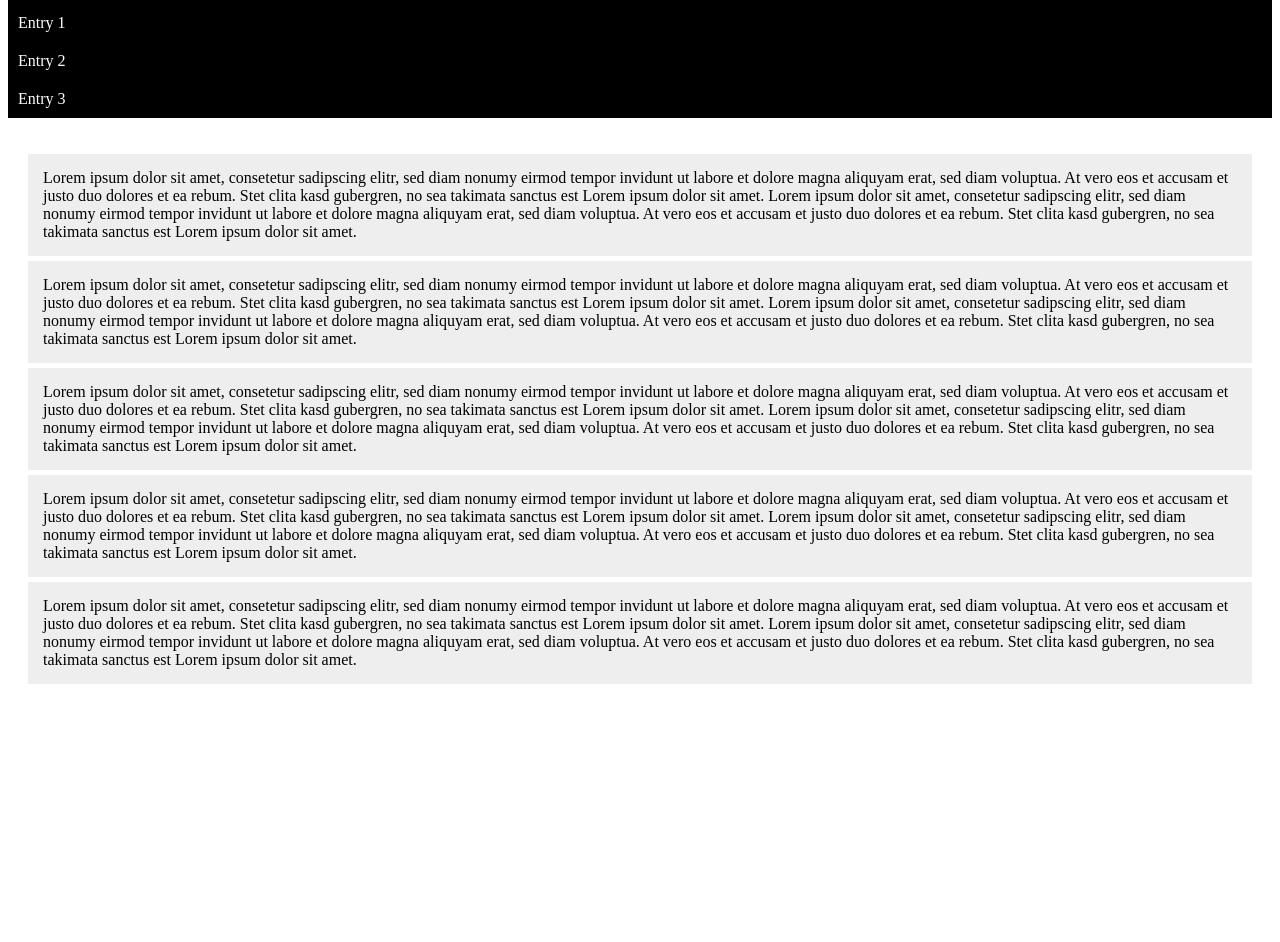
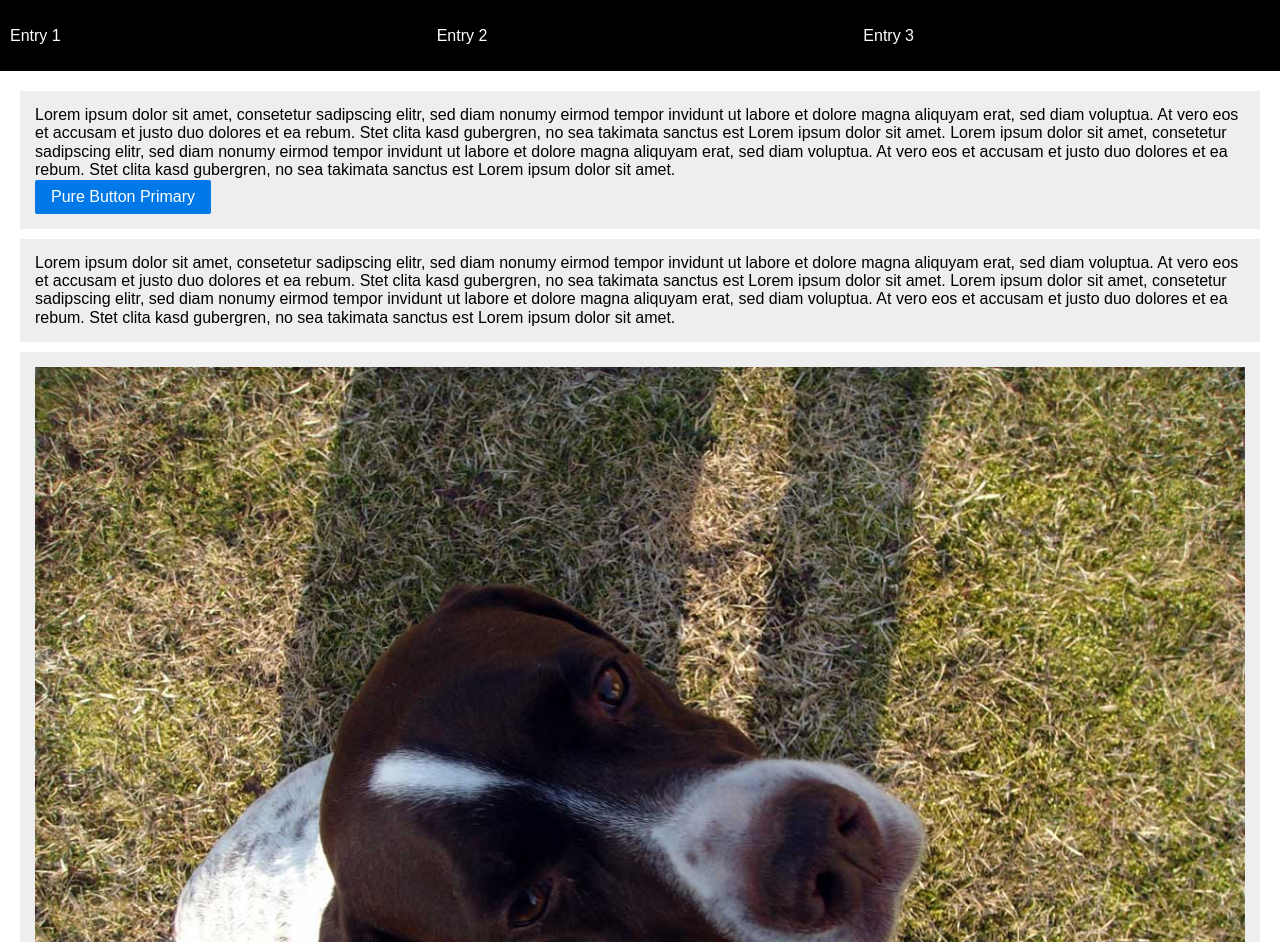
Before and after one commit to DcsAxelWallau/minimal-css-frameworks, a website: page frameworks/pure/index.html in a window 1280 px wide. Shown: the part 83-1025 px from the top of the page. Before the commit the page ends 820 px from the top, so only its background shows below. Drawn offline with nearby package versions, Linux system fonts and the light colour scheme; files that its build step writes are made by us from their sources.

Commit message:
finished pure

```diff
--- a/frameworks/pure/index.html
+++ b/frameworks/pure/index.html
@@ -3,10 +3,7 @@
 <head>
   <meta charset="utf-8"/>
   <title>PURE | DevDay May 2016</title>
-  <link rel="stylesheet" href="../../css/dev-day.css" type="text/css" media="all"/>
-  <link rel="stylesheet" href="../../vendor/components/pure/base-min.css" type="text/css" media="all"/>
-  <link rel="stylesheet" href="../../vendor/components/pure/pure-min.css" type="text/css" media="all"/>
-  <link rel="stylesheet" href="../../vendor/components/pure/grids-responsive-min.css" type="text/css" media="all"/>
+  <link rel="stylesheet" href="../../assets/css/dev-day.css" type="text/css" media="all"/>
 </head>
 <body class="pure">
 
@@ -32,7 +29,9 @@
           kasd gubergren, no sea takimata sanctus est Lorem ipsum dolor sit amet. Lorem ipsum dolor sit amet, consetetur
           sadipscing elitr, sed diam nonumy eirmod tempor invidunt ut labore et dolore magna aliquyam erat, sed diam
           voluptua. At vero eos et accusam et justo duo dolores et ea rebum. Stet clita kasd gubergren, no sea takimata
-          sanctus est Lorem ipsum dolor sit amet.</p>
+          sanctus est Lorem ipsum dolor sit amet.
+          <br/><button class="pure-button pure-button-primary">Pure Button Primary</button>
+        </p>
       </div>
       <div class="demo-content pure-u-1 pure-u-lg-12-24">
         <p>Lorem ipsum dolor sit amet, consetetur sadipscing elitr, sed diam nonumy eirmod tempor invidunt ut labore et
@@ -43,6 +42,14 @@
           voluptua. At vero eos et accusam et justo duo dolores et ea rebum. Stet clita kasd gubergren, no sea takimata
           sanctus est Lorem ipsum dolor sit amet.</p>
       </div>
+
+      <div class="demo-content pure-u-1 pure-u-lg-12-24">
+        <p>
+          <img src="/assets/img/ally-1.jpg" class="pure-img" />
+        </p>
+      </div>
+
+
       <div class="demo-content pure-u-1 pure-u-lg-12-24">
         <p>Lorem ipsum dolor sit amet, consetetur sadipscing elitr, sed diam nonumy eirmod tempor invidunt ut labore et
           dolore magna aliquyam erat, sed diam voluptua. At vero eos et accusam et justo duo dolores et ea rebum. Stet
--- a/scss/pure.scss
+++ b/src/scss/pure.scss
@@ -1,4 +1,7 @@
 // pure.scss
+@import '/vendor/components/pure/base-min.css';
+@import '/vendor/components/pure/pure-min.css';
+@import '/vendor/components/pure/grids-responsive-min.css';
 
 body.pure {
 
@@ -24,6 +27,7 @@ body.pure {
     box-sizing: border-box;
     padding: 15px;
     .demo-content {
+      display: flex;
       p {
         margin: 5px;
         padding: 15px;
```
Also changed, not shown: assets/css/dev-day.css, assets/img/ally-1.jpg (added), css/base.css (deleted), css/pure.css (deleted), src/scss/base.scss (renamed from scss/base.scss), src/scss/dev-day.scss (renamed from scss/dev-day.scss).
